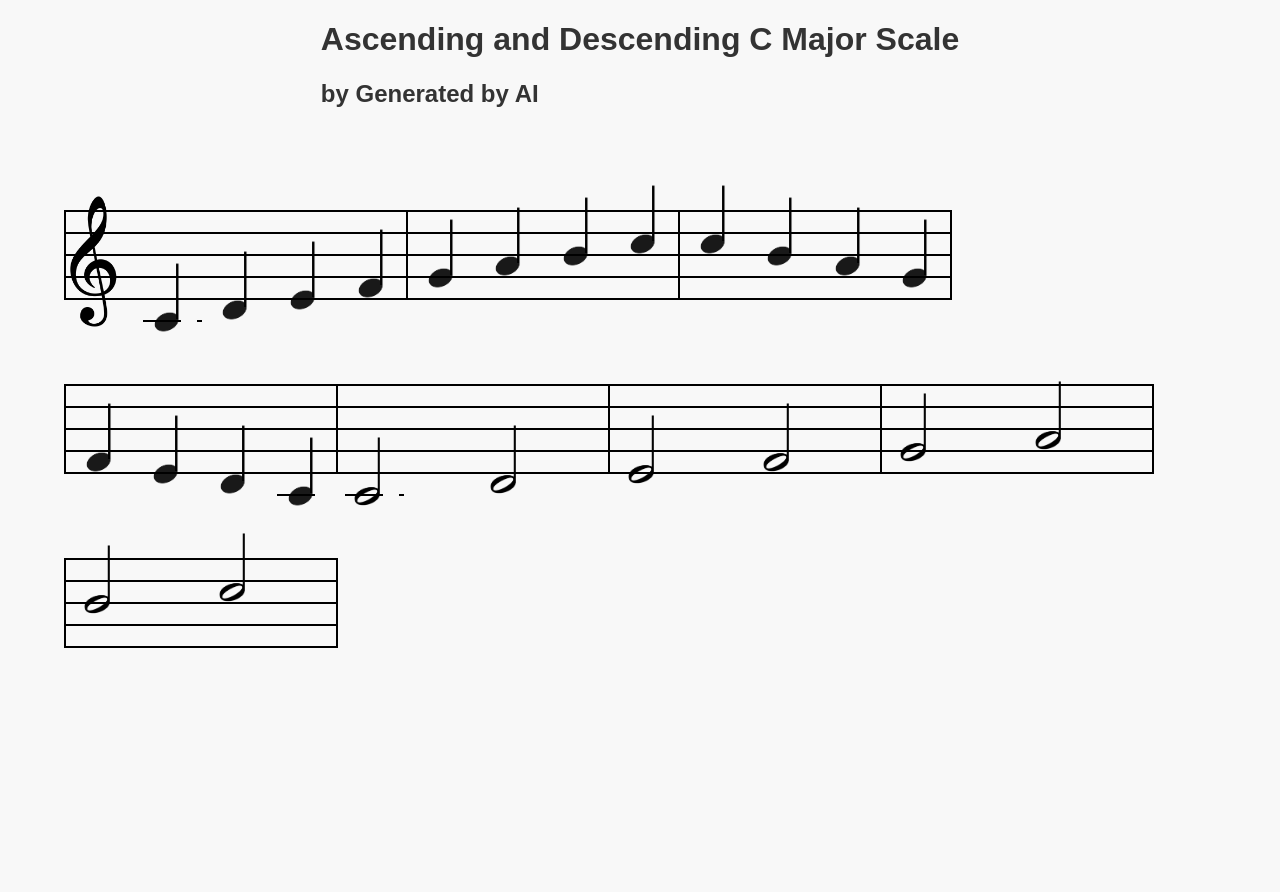
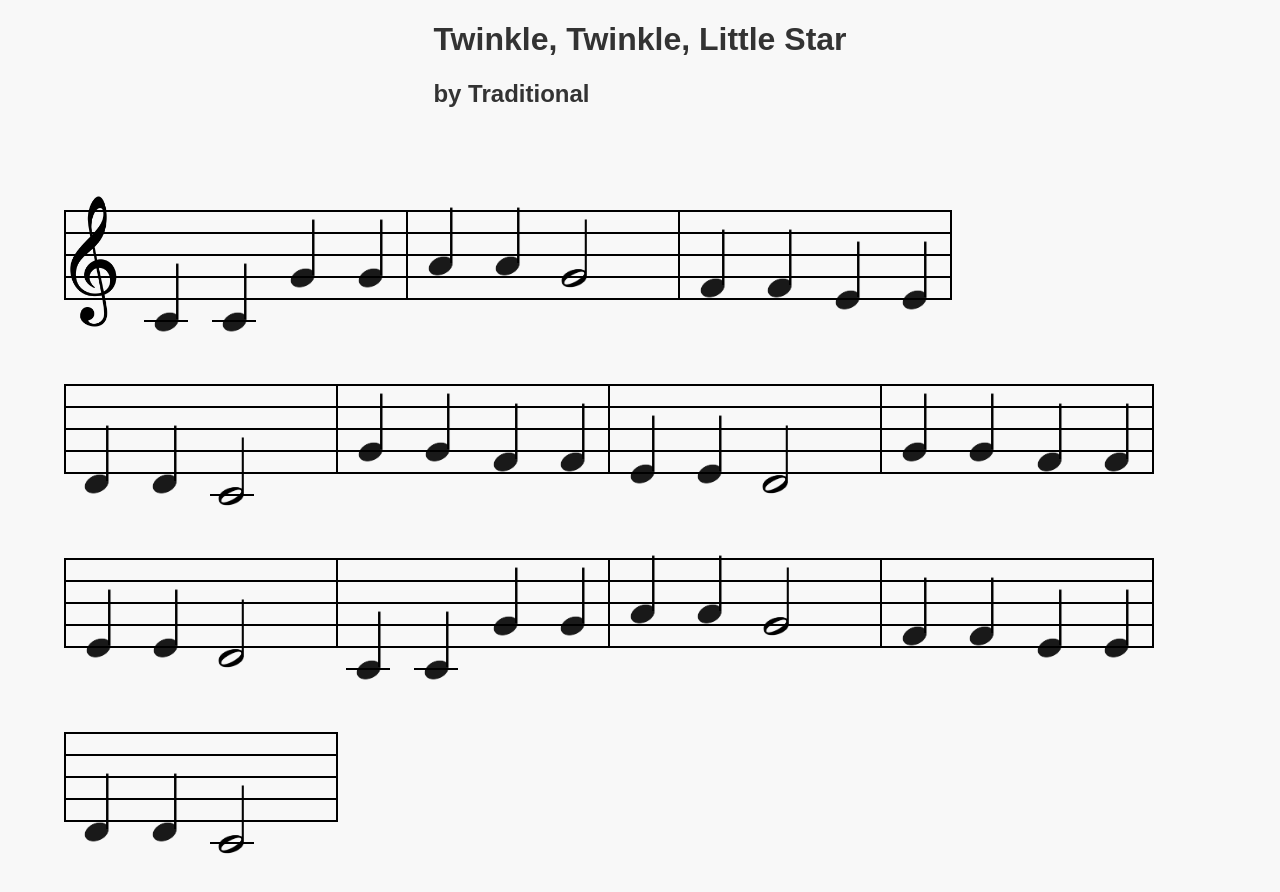
Before and after one commit to rickysoliman/piano-teacher, an Angular app: page / in a window 1280 px wide. Shown: the top 892 px of the page. Before the commit the page ends 800 px from the top, so only its background shows below. Built offline with nearby package versions, Linux system fonts and the light colour scheme.

Commit message:
twinkle twinkle little star

```diff
--- a/src/app/app.component.ts
+++ b/src/app/app.component.ts
@@ -1,5 +1,5 @@
 import { Component } from '@angular/core';
-import { maryHadALittleLamb, cMajorScale } from './dummy-data';
+import { maryHadALittleLamb, cMajorScale, greensleeves, twinkleTwinkleLittleStar } from './dummy-data';
 
 @Component({
   selector: 'app-root',
@@ -7,5 +7,5 @@ import { maryHadALittleLamb, cMajorScale } from './dummy-data';
   styleUrls: ['./app.component.scss']
 })
 export class AppComponent {
-  song = cMajorScale;
+  song = twinkleTwinkleLittleStar;
 }
--- a/src/app/components/line-or-space/line-or-space.component.scss
+++ b/src/app/components/line-or-space/line-or-space.component.scss
@@ -23,17 +23,17 @@
 
 .white-space-left, .white-space-right {
   background-color: $background-color;
-  width: 16px;
+  width: 25%;
   height: 2px;
   z-index: 2;
   position: absolute;
 }
 
 .white-space-left {
-  left: -7px;
+  left: -10%;
 }
 .white-space-right {
-  left: 47px;
+  left: 80%;
 }
 
 .line, .ledger-line-with-note {
--- a/src/app/dummy-data.ts
+++ b/src/app/dummy-data.ts
@@ -1,4 +1,262 @@
 import { Song } from "./types";
+
+export const twinkleTwinkleLittleStar: Song = {
+  title: 'Twinkle, Twinkle, Little Star',
+  composer: 'Traditional',
+  bpm: 100,
+  timeSignature: 4,
+  trebleClef: true,
+  measures: [
+    // Measure 1
+    {
+      timeSignature: 4,
+      trebleClef: true,
+      measureNumber: 1,
+      notes: [
+        { duration: 1, name: 'C', octave: 4, beat: 1 },
+        { duration: 1, name: 'C', octave: 4, beat: 2 },
+        { duration: 1, name: 'G', octave: 4, beat: 3 },
+        { duration: 1, name: 'G', octave: 4, beat: 4 },
+      ],
+    },
+    // Measure 2
+    {
+      timeSignature: 4,
+      trebleClef: true,
+      measureNumber: 2,
+      notes: [
+        { duration: 1, name: 'A', octave: 4, beat: 1 },
+        { duration: 1, name: 'A', octave: 4, beat: 2 },
+        { duration: 2, name: 'G', octave: 4, beat: 3 },
+      ],
+    },
+    // Measure 3
+    {
+      timeSignature: 4,
+      trebleClef: true,
+      measureNumber: 3,
+      notes: [
+        { duration: 1, name: 'F', octave: 4, beat: 1 },
+        { duration: 1, name: 'F', octave: 4, beat: 2 },
+        { duration: 1, name: 'E', octave: 4, beat: 3 },
+        { duration: 1, name: 'E', octave: 4, beat: 4 },
+      ],
+    },
+    // Measure 4
+    {
+      timeSignature: 4,
+      trebleClef: true,
+      measureNumber: 4,
+      notes: [
+        { duration: 1, name: 'D', octave: 4, beat: 1 },
+        { duration: 1, name: 'D', octave: 4, beat: 2 },
+        { duration: 2, name: 'C', octave: 4, beat: 3 },
+      ],
+    },
+    // Measure 5
+    {
+      timeSignature: 4,
+      trebleClef: true,
+      measureNumber: 5,
+      notes: [
+        { duration: 1, name: 'G', octave: 4, beat: 1 },
+        { duration: 1, name: 'G', octave: 4, beat: 2 },
+        { duration: 1, name: 'F', octave: 4, beat: 3 },
+        { duration: 1, name: 'F', octave: 4, beat: 4 },
+      ],
+    },
+    // Measure 6
+    {
+      timeSignature: 4,
+      trebleClef: true,
+      measureNumber: 6,
+      notes: [
+        { duration: 1, name: 'E', octave: 4, beat: 1 },
+        { duration: 1, name: 'E', octave: 4, beat: 2 },
+        { duration: 2, name: 'D', octave: 4, beat: 3 },
+      ],
+    },
+    // Measure 6
+    {
+      timeSignature: 4,
+      trebleClef: true,
+      measureNumber: 6,
+      notes: [
+        { duration: 1, name: 'G', octave: 4, beat: 1 },
+        { duration: 1, name: 'G', octave: 4, beat: 2 },
+        { duration: 1, name: 'F', octave: 4, beat: 3 },
+        { duration: 1, name: 'F', octave: 4, beat: 4 },
+      ],
+    },
+    // Measure 7
+    {
+      timeSignature: 4,
+      trebleClef: true,
+      measureNumber: 7,
+      notes: [
+        { duration: 1, name: 'E', octave: 4, beat: 1 },
+        { duration: 1, name: 'E', octave: 4, beat: 2 },
+        { duration: 2, name: 'D', octave: 4, beat: 3 },
+      ],
+    },
+    // Measure 8
+    {
+      timeSignature: 4,
+      trebleClef: true,
+      measureNumber: 8,
+      notes: [
+        { duration: 1, name: 'C', octave: 4, beat: 1 },
+        { duration: 1, name: 'C', octave: 4, beat: 2 },
+        { duration: 1, name: 'G', octave: 4, beat: 3 },
+        { duration: 1, name: 'G', octave: 4, beat: 4 },
+      ],
+    },
+    // Measure 9
+    {
+      timeSignature: 4,
+      trebleClef: true,
+      measureNumber: 9,
+      notes: [
+        { duration: 1, name: 'A', octave: 4, beat: 1 },
+        { duration: 1, name: 'A', octave: 4, beat: 2 },
+        { duration: 2, name: 'G', octave: 4, beat: 3 },
+      ],
+    },
+    // Measure 10
+    {
+      timeSignature: 4,
+      trebleClef: true,
+      measureNumber: 10,
+      notes: [
+        { duration: 1, name: 'F', octave: 4, beat: 1 },
+        { duration: 1, name: 'F', octave: 4, beat: 2 },
+        { duration: 1, name: 'E', octave: 4, beat: 3 },
+        { duration: 1, name: 'E', octave: 4, beat: 4 },
+      ],
+    },
+    // Measure 11
+    {
+      timeSignature: 4,
+      trebleClef: true,
+      measureNumber: 11,
+      notes: [
+        { duration: 1, name: 'D', octave: 4, beat: 1 },
+        { duration: 1, name: 'D', octave: 4, beat: 2 },
+        { duration: 2, name: 'C', octave: 4, beat: 3 },
+      ],
+    },
+  ],
+};
+
+
+export const greensleeves: Song = {
+  title: 'Greensleeves',
+  composer: 'Traditional',
+  bpm: 80,
+  timeSignature: 3,
+  trebleClef: true,
+  measures: [
+    // Measure 1
+    {
+      timeSignature: 3,
+      trebleClef: true,
+      measureNumber: 1,
+      notes: [
+        { duration: 1, name: 'C', octave: 4, beat: 1 },
+        { duration: 1, name: 'C', octave: 4, beat: 2 },
+        { duration: 1, name: 'C', octave: 4, beat: 3 },
+      ],
+    },
+    // Measure 2
+    {
+      timeSignature: 3,
+      trebleClef: true,
+      measureNumber: 2,
+      notes: [
+        { duration: 1, name: 'D', octave: 4, beat: 1 },
+        { duration: 1, name: 'E', octave: 4, beat: 2 },
+        { duration: 1, name: 'D', octave: 4, beat: 3 },
+      ],
+    },
+    // Measure 3
+    {
+      timeSignature: 3,
+      trebleClef: true,
+      measureNumber: 3,
+      notes: [
+        { duration: 2, name: 'E', octave: 4, beat: 1 },
+        { duration: 1, name: 'C', octave: 4, beat: 3 },
+      ],
+    },
+    // Measure 4
+    {
+      timeSignature: 3,
+      trebleClef: true,
+      measureNumber: 4,
+      notes: [
+        { duration: 1, name: 'E', octave: 4, beat: 1 },
+        { duration: 1, name: 'D', octave: 4, beat: 2 },
+        { duration: 1, name: 'C', octave: 4, beat: 3 },
+      ],
+    },
+    // Measure 5
+    {
+      timeSignature: 3,
+      trebleClef: true,
+      measureNumber: 5,
+      notes: [
+        { duration: 1, name: 'D', octave: 4, beat: 1 },
+        { duration: 1, name: 'E', octave: 4, beat: 2 },
+        { duration: 1, name: 'D', octave: 4, beat: 3 },
+      ],
+    },
+    // Measure 6
+    {
+      timeSignature: 3,
+      trebleClef: true,
+      measureNumber: 6,
+      notes: [
+        { duration: 2, name: 'E', octave: 4, beat: 1 },
+        { duration: 1, name: 'C', octave: 4, beat: 3 },
+      ],
+    },
+    // Measure 7
+    {
+      timeSignature: 3,
+      trebleClef: true,
+      measureNumber: 7,
+      notes: [
+        { duration: 1, name: 'G', octave: 4, beat: 1 },
+        { duration: 1, name: 'F', octave: 4, beat: 2 },
+        { duration: 1, name: 'E', octave: 4, beat: 3 },
+      ],
+    },
+    // Measure 8
+    {
+      timeSignature: 3,
+      trebleClef: true,
+      measureNumber: 8,
+      notes: [
+        { duration: 1, name: 'F', octave: 4, beat: 1 },
+        { duration: 1, name: 'E', octave: 4, beat: 2 },
+        { duration: 1, name: 'D', octave: 4, beat: 3 },
+      ],
+    },
+    // Measure 9
+    {
+      timeSignature: 3,
+      trebleClef: true,
+      measureNumber: 9,
+      notes: [
+        { duration: 2, name: 'E', octave: 4, beat: 1 },
+        { duration: 1, name: 'C', octave: 4, beat: 3 },
+      ],
+    },
+  ],
+};
+
+
+
 
 export const maryHadALittleLamb: Song = {
   title: 'Mary Had a Little Lamb',
```
